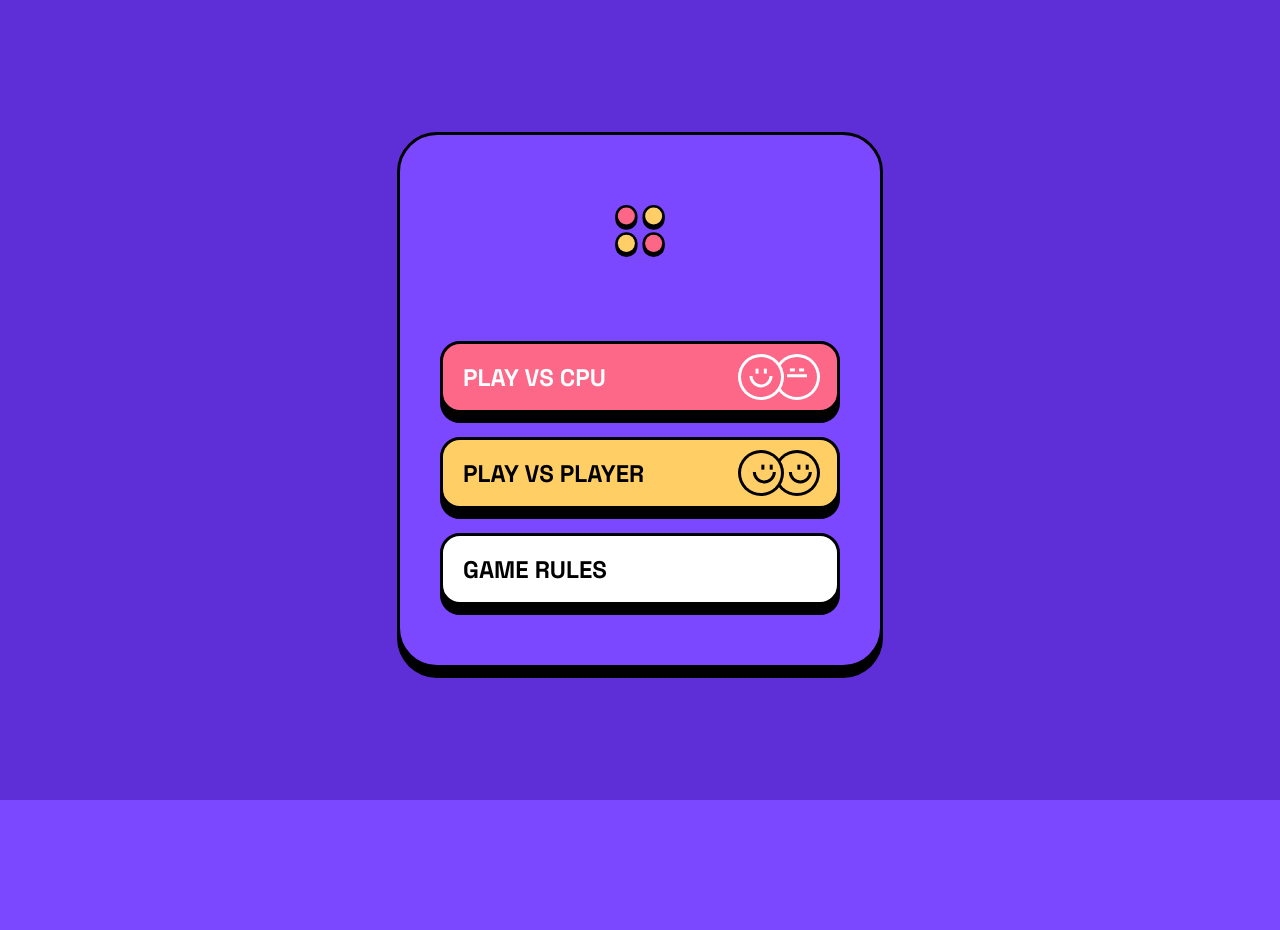
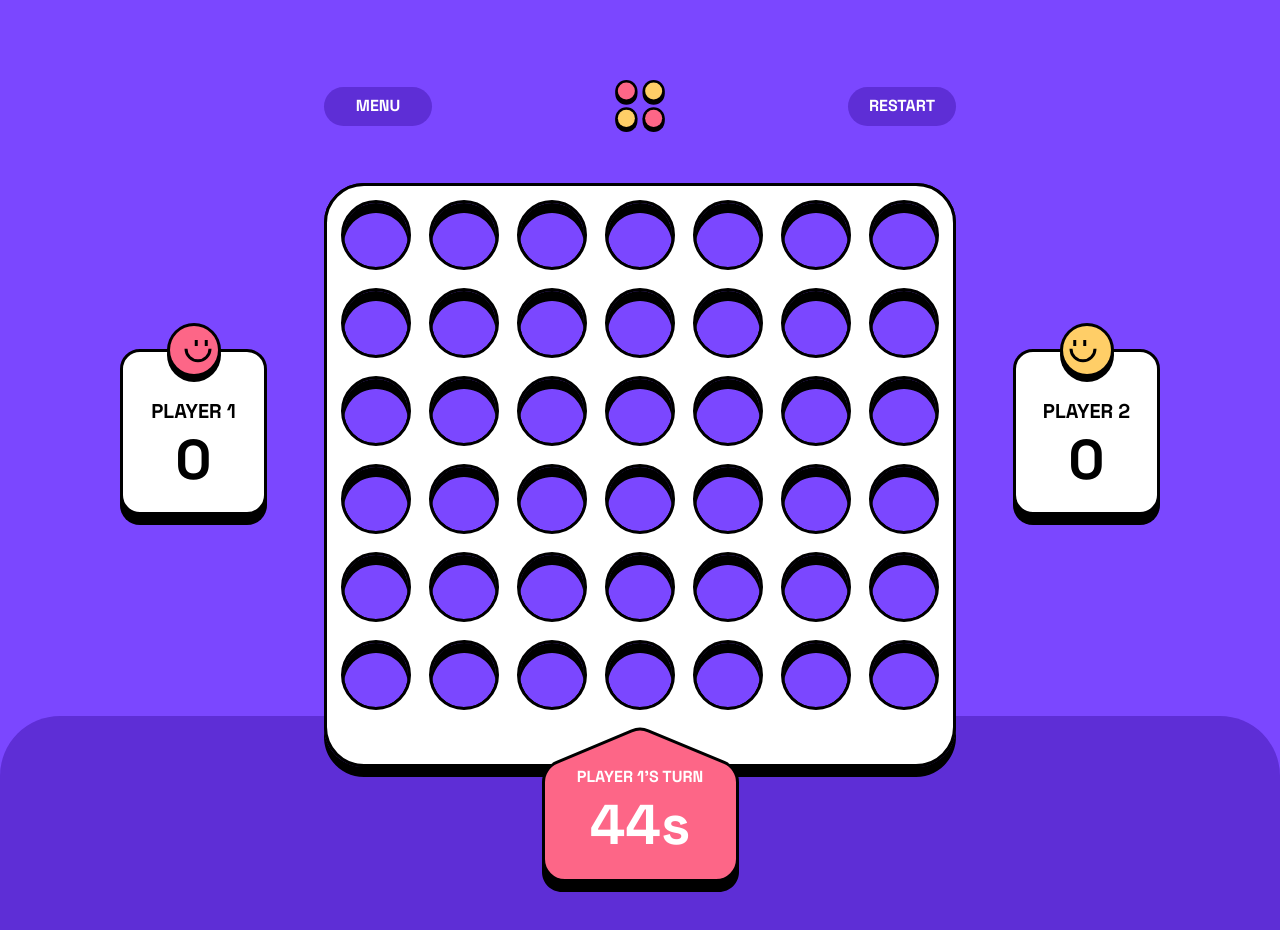
Before and after one commit to curiousmind04/Connect-Four-Game-React-TS, a React (Vite) app: page / in a window 1280 px wide. Shown: the top 930 px of the page. Before the commit the page ends 800 px from the top, so only its background shows below. Built offline with nearby package versions, Linux system fonts and the light colour scheme.

Commit message:
temporarily submitting to FM with root page leading to game page instead of home page so screenshot matches

```diff
--- a/src/pages/Game.module.css
+++ b/src/pages/Game.module.css
@@ -9,6 +9,11 @@
   justify-content: space-between;
   align-items: center;
   margin-bottom: 50px;
+}
+
+.top img {
+  width: 52px;
+  height: 52px;
 }
 
 .top button {
@@ -110,6 +115,7 @@
   left: 0;
   z-index: 3;
   pointer-events: none;
+  /* display: none; */
 }
 
 .black img,
@@ -212,7 +218,6 @@
   position: absolute;
   left: calc(50% - 7.5px);
   top: -1.4rem;
-  /* display: block !important; */
 }
 
 @keyframes column1fade {
@@ -493,19 +498,9 @@
 /* MENU END */
 
 @media (hover: hover) {
-  /* .action1:has(~ .column1:hover) {
-    background-color: hsla(347, 97%, 70%, 0.3);
+  .top button:hover {
+    background-color: var(--red);
   }
-  .action1:hover,
-  .action2:hover,
-  .action3:hover,
-  .action4:hover,
-  .action5:hover,
-  .action6:hover,
-  .action7:hover {
-    background-color: hsla(347, 97%, 70%, 0.3);
-  } */
-
   .boardGrid > :nth-child(1):has(~ :nth-child(7n - 6):hover),
   .boardGrid > :nth-child(2):has(~ :nth-child(7n - 5):hover),
   .boardGrid > :nth-child(3):has(~ :nth-child(7n - 4):hover),
@@ -539,9 +534,257 @@
   .boardGrid > :nth-child(7):hover .marker {
     display: block !important;
   }
+  .win button:hover {
+    background-color: var(--red);
+  }
   .menu a:hover,
   .menu button:hover {
     border: 3px solid var(--dpurple);
     box-shadow: 0px 10px 0px var(--dpurple);
   }
 }
+
+@media (max-width: 370px) {
+  .top {
+    margin-bottom: 1.5rem;
+    flex-direction: column;
+    gap: 0.5rem;
+  }
+  .container {
+    padding-bottom: 115px;
+  }
+  .grid {
+    width: 100%;
+    display: grid;
+    grid-template-columns: 100%;
+    grid-template-rows: 97px 97px auto;
+    column-gap: 0;
+    row-gap: 16px;
+  }
+  .board {
+    grid-column: span 1;
+  }
+  .boardGrid {
+    padding: 5px;
+  }
+  .player1,
+  .player2 {
+    justify-self: center;
+  }
+  .winningCounter {
+    width: 16px;
+    height: 16px;
+    border: 4px solid var(--white);
+    left: calc(50% - 8px);
+    bottom: calc(50% - 9px);
+  }
+  .win {
+    width: 170px;
+    padding-inline: 10px;
+    left: calc(50% - 85px);
+  }
+  .wins {
+    color: var(--black);
+    font-size: 32px;
+    font-weight: 700;
+    line-height: 45px;
+    text-transform: uppercase;
+  }
+  .redTurn,
+  .yellowTurn {
+    bottom: 0.5rem;
+    left: calc(50% - 80px);
+  }
+  .redTurn img,
+  .yellowTurn img {
+    width: 160px;
+  }
+  .detail {
+    bottom: 1.5rem;
+  }
+  .yellowTurn .indicator,
+  .redTurn .indicator {
+    font-size: 0.8rem;
+  }
+  .time {
+    font-size: 32px;
+    line-height: 45px;
+  }
+  .patternPlaying,
+  .patternPlayer1Wins,
+  .patternPlayer2Wins {
+    height: calc(50% - 265px);
+  }
+  .menu h3 {
+    font-size: 32px;
+    line-height: 45px;
+    margin-bottom: 16px;
+  }
+  .menu h4 {
+    font-size: 1rem;
+    line-height: 24px;
+  }
+}
+
+@media (max-width: 18rem) {
+  .container {
+    padding-bottom: 125px;
+  }
+  .winningCounter {
+    width: 12px;
+    height: 12px;
+    border: 3px solid var(--white);
+    left: calc(50% - 6px);
+    bottom: calc(50% - 7px);
+  }
+  .patternPlaying,
+  .patternPlayer1Wins,
+  .patternPlayer2Wins {
+    height: calc(50% - 225px);
+  }
+}
+
+@media (min-width: 48rem) {
+  .game {
+    max-width: 632px;
+  }
+  .top {
+    margin-bottom: 32px;
+  }
+  .container {
+    padding-bottom: 115px;
+  }
+  .grid {
+    grid-template-rows: 116px auto;
+    column-gap: 35px;
+    row-gap: 3rem;
+  }
+  .player1,
+  .player2 {
+    width: 278px;
+    height: 106px;
+    padding: 0 20px 0 0;
+    display: flex;
+    justify-content: flex-end;
+    align-items: center;
+    gap: 20px;
+  }
+  .player2 {
+    padding: 0 0 0 20px;
+    flex-direction: row-reverse;
+    justify-content: flex-end;
+  }
+  .player1 h2,
+  .player2 h2 {
+    font-size: 1.25rem;
+    line-height: 26px;
+    margin-bottom: 0px;
+  }
+  .score1,
+  .score2 {
+    min-width: 102px;
+    font-size: 56px;
+    line-height: 71px;
+  }
+  .boardGrid {
+    grid-template-columns: repeat(7, calc((100% - 84px) / 7));
+    grid-template-rows: repeat(6, calc((100% - 70px) / 6));
+    column-gap: 14px;
+    row-gap: 14px;
+    padding: 15px;
+  }
+  .boardGrid > div picture {
+    height: 100%;
+    display: flex;
+    align-items: center;
+    padding-top: 0.5rem;
+    padding-inline: 0.15rem;
+  }
+  .winningCounter {
+    width: 34px;
+    height: 34px;
+    left: calc(50% - 17px);
+    bottom: calc(50% - 18px);
+  }
+  .marker {
+    width: 38px;
+    left: calc(50% - 19px);
+    top: -3.25rem;
+  }
+  .patternPlaying,
+  .patternPlayer1Wins,
+  .patternPlayer2Wins {
+    height: calc(50% - 315px);
+  }
+  .menu {
+    width: 486px;
+    padding: 50px 37px 47px 37px;
+    top: 11.4rem;
+    left: calc(50% - 243px);
+  }
+  .menu h3 {
+    margin-bottom: 41px;
+  }
+}
+
+@media (min-width: 69rem) {
+  .game {
+    max-width: 1040px;
+  }
+  .top {
+    max-width: 632px;
+    margin-inline: auto;
+    margin-bottom: 51px;
+  }
+  .grid {
+    grid-template-columns: 147px 632px 147px;
+    grid-template-rows: auto;
+    grid-template-areas: "player1 board player2";
+    column-gap: 57px;
+    row-gap: 0;
+  }
+  .board {
+    grid-area: board;
+  }
+  .player1 {
+    grid-area: player1;
+  }
+  .player2 {
+    grid-area: player2;
+  }
+  .player1,
+  .player2 {
+    width: 147px;
+    height: 166px;
+    padding: 46px 0 17px 0;
+    display: flex;
+    flex-direction: column;
+    justify-content: flex-start;
+    align-items: center;
+    gap: 0;
+    align-self: center;
+    margin-bottom: 6rem;
+  }
+  .player2 {
+    padding: 46px 0 17px 0;
+    flex-direction: column;
+    justify-content: flex-start;
+  }
+  .score1,
+  .score2 {
+    min-width: fit-content;
+  }
+  .player1 img {
+    top: -29.5px;
+    left: calc(50% - 27px);
+  }
+  .player2 img {
+    top: -29.5px;
+    right: calc(50% - 27px);
+  }
+  .patternPlaying,
+  .patternPlayer1Wins,
+  .patternPlayer2Wins {
+    height: calc(50% - 230px);
+  }
+}
--- a/src/pages/Game.tsx
+++ b/src/pages/Game.tsx
@@ -312,7 +312,7 @@ const GamePage = () => {
 
   const placementHandler = useCallback(
     (num: number) => {
-      console.log(num);
+      // console.log(num);
 
       if (winner) {
         return;
@@ -370,7 +370,7 @@ const GamePage = () => {
       }
 
       if (typeof spot === "number") {
-        console.log(spot);
+        // console.log(spot);
         newMoves[spot] = { position: spot + 1, played: true, counter: turn };
         setMoves(newMoves);
         setRemainingMoves((prevState) =>
```
Also changed, not shown: src/App.tsx (+30 -6 lines).
